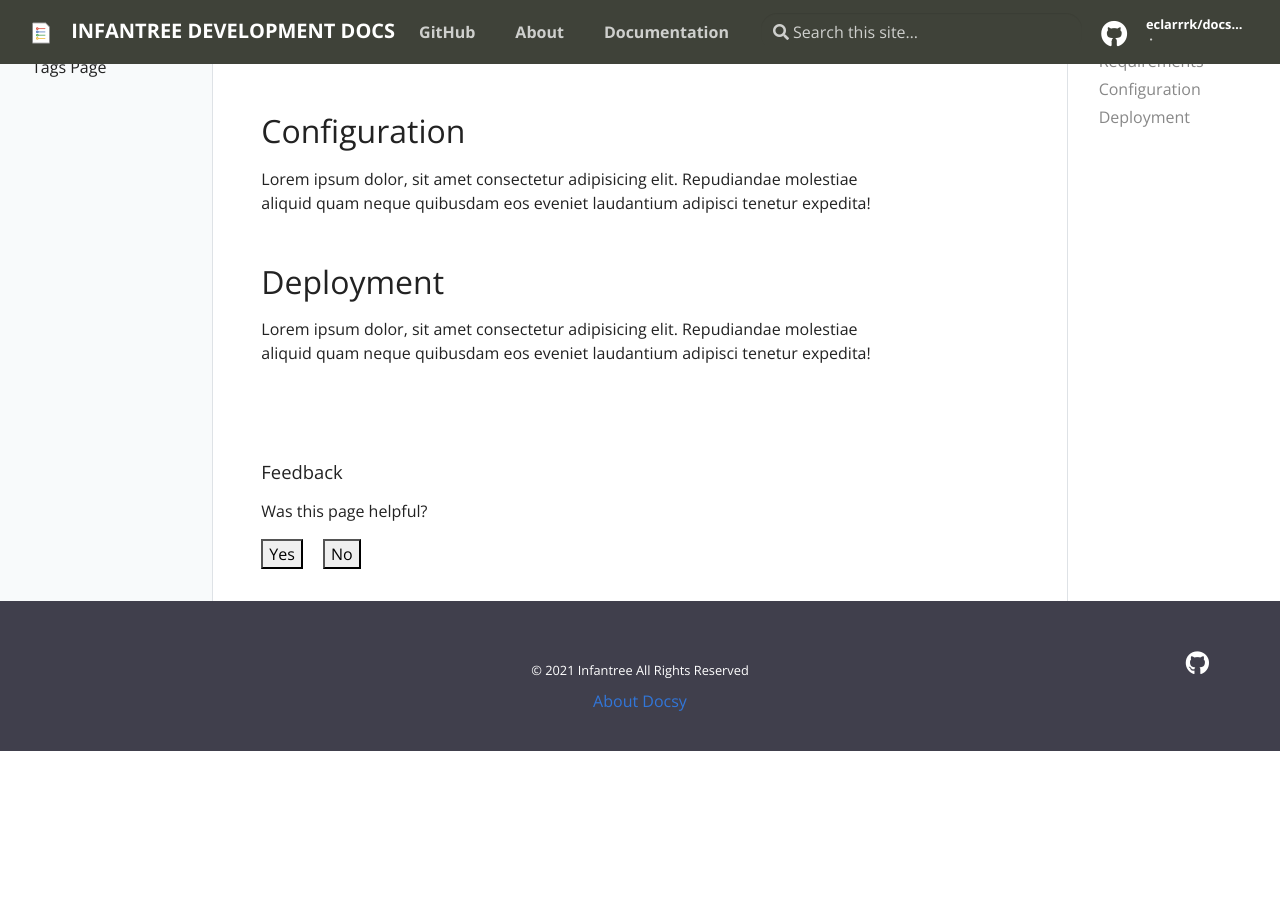
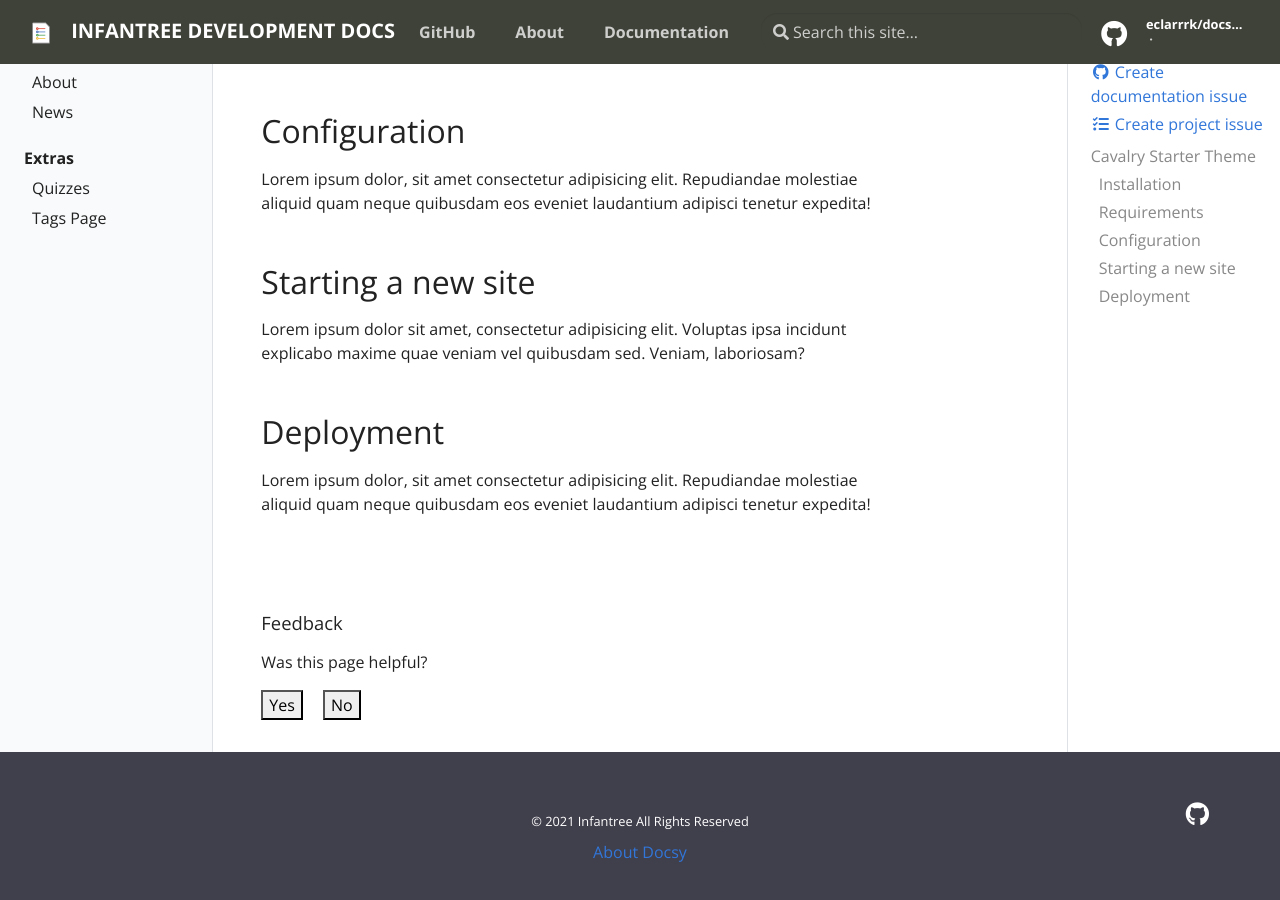
Before and after one commit to eclarrrk/docs-test, a Jekyll site: the page built from _docs/cavalry-starter-theme/index.md, in a window 1280 px wide and 900 px high, scrolled down 572 px. Built offline with Jekyll 4.4.1, drawn with Linux system fonts in a browser that asks for light colours; before the commit the page ends 1323 px from its top, so only the background shows below that.

Commit message:
Add section to starter theme page

```diff
--- a/_docs/cavalry-starter-theme/index.md
+++ b/_docs/cavalry-starter-theme/index.md
@@ -26,6 +26,10 @@ Lorem ipsum dolor, sit amet consectetur adipisicing elit. Repudiandae molestiae
 
 Lorem ipsum dolor, sit amet consectetur adipisicing elit. Repudiandae molestiae aliquid quam neque quibusdam eos eveniet laudantium adipisci tenetur expedita!
 
+## Starting a new site
+
+Lorem ipsum dolor sit amet, consectetur adipisicing elit. Voluptas ipsa incidunt explicabo maxime quae veniam vel quibusdam sed. Veniam, laboriosam?
+
 ## Deployment
 
 Lorem ipsum dolor, sit amet consectetur adipisicing elit. Repudiandae molestiae aliquid quam neque quibusdam eos eveniet laudantium adipisci tenetur expedita!
```
